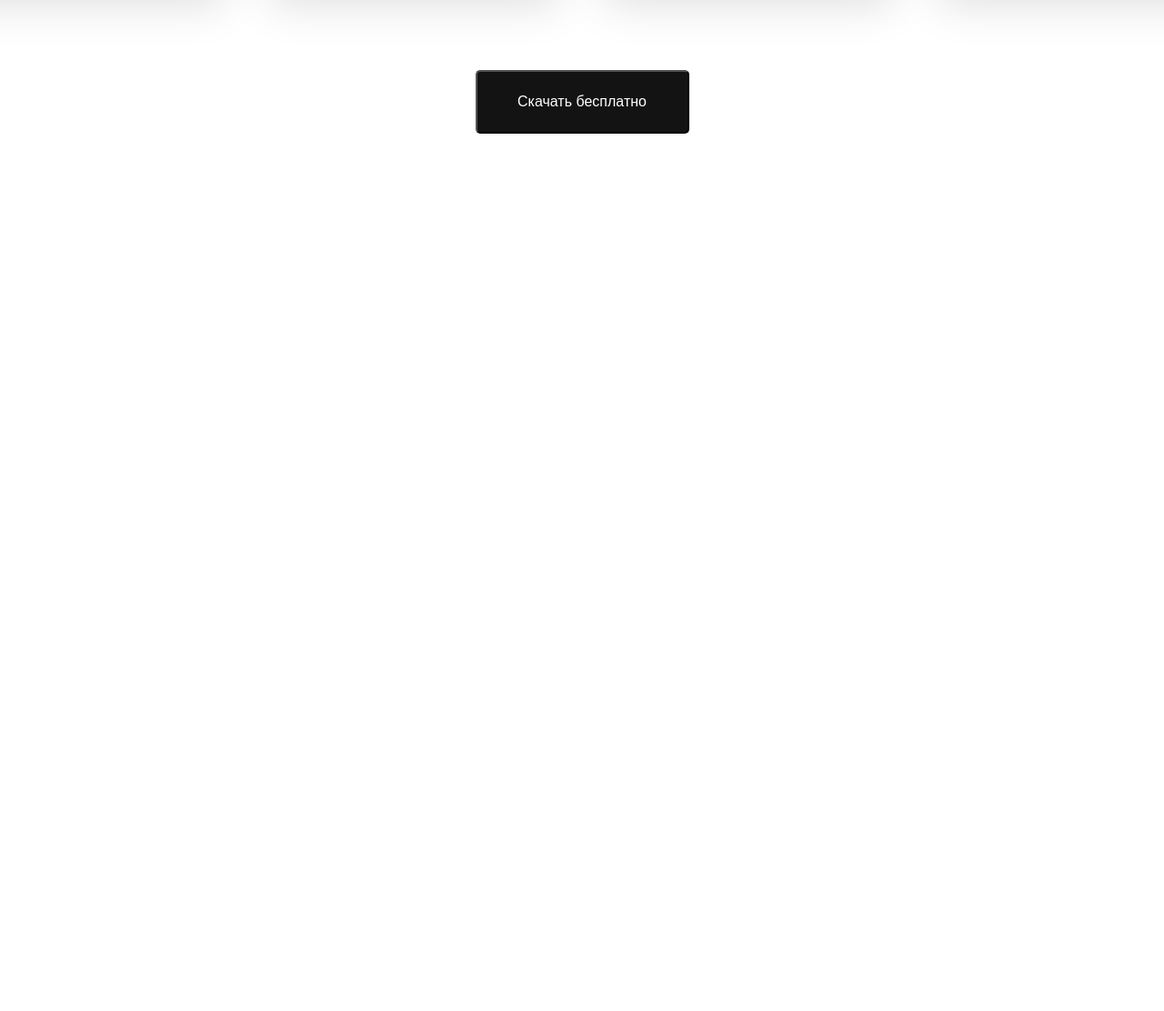
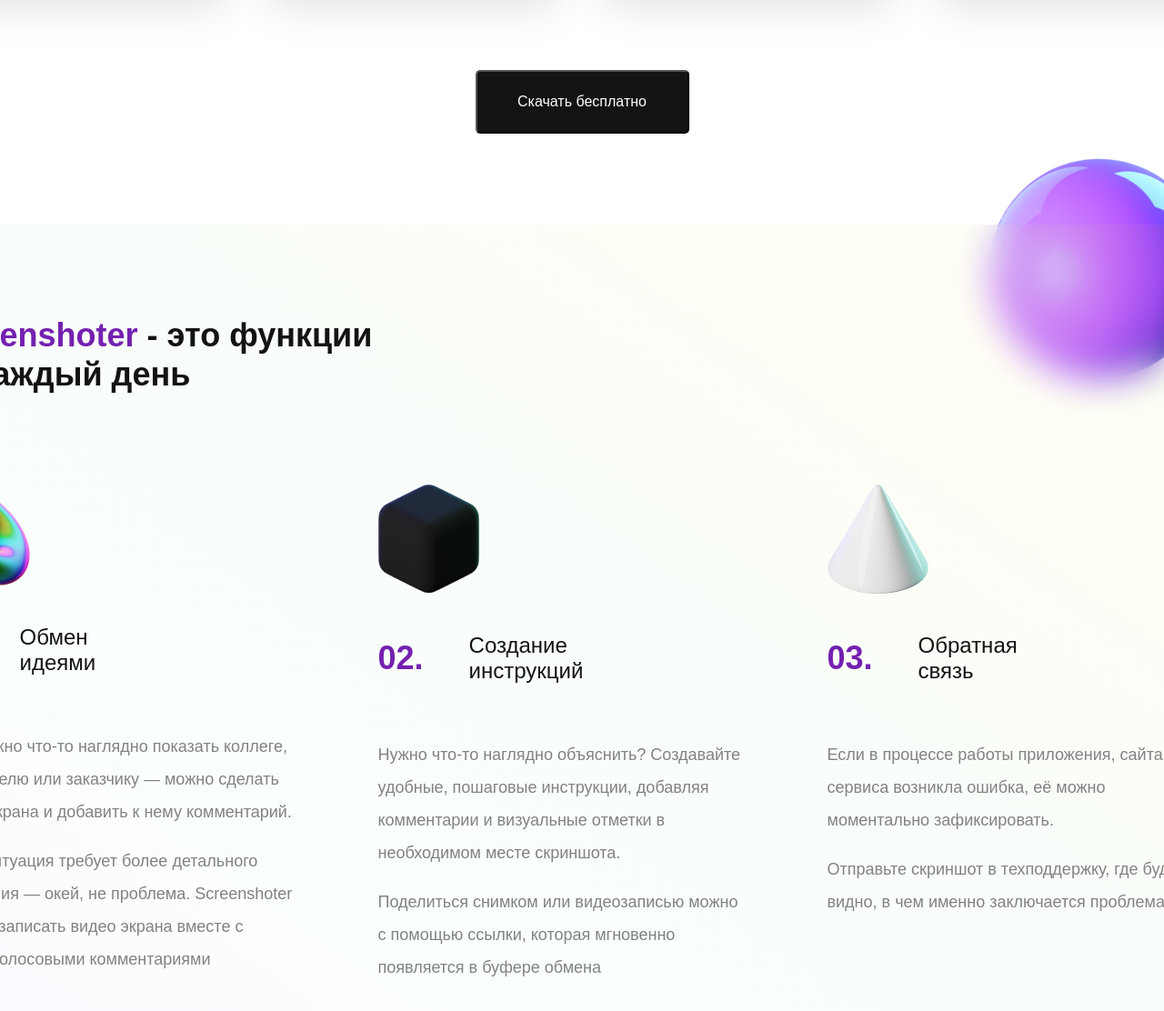
Before and after one commit to liudmila-sorokina/Construction-company, a plain HTML site: page screenshooter/index.html in a window 1280 px wide. Shown: the part 5297-6409 px from the top of the page at 91% size. Before the commit the page ends 5552 px from the top, so only its background shows below. Drawn offline with Linux system fonts and the light colour scheme.

Commit message:
Adds function section

```diff
--- a/screenshooter/css/style.css
+++ b/screenshooter/css/style.css
@@ -498,3 +498,119 @@ ul {
 .meet-screenshot__information--width {
   width: 200px;
 }
+
+.functions {
+  position: relative;
+  padding: 100px 240px 60px 200px;
+  font-family: 'Rubik', sans-serif;
+  font-style: normal;
+  color: #828282;
+}
+
+.functions::after {
+  position: absolute;
+  top: 0;
+  left: 0;
+  content: "";
+  width: 1808px;
+  height: 1300px;
+  backdrop-filter: blur(20px);
+  background: linear-gradient(35deg, rgba(255, 89, 248, 0.04) 0%,
+      rgba(174, 114, 255, 0.04) 19.79%,
+      rgba(144, 233, 237, 0.04) 40.62%,
+      rgba(92, 209, 103, 0.04) 61.98%,
+      rgba(255, 238, 0, 0.04) 82.53%);
+  border-radius: 70px;
+  z-index: 2;
+}
+
+.functions__decoration-sphere {
+  position: absolute;
+  top: -100px;
+  right: 202px;
+  z-index: 1;
+
+}
+
+.functions__decoration-left-cylinder {
+  position: absolute;
+  top: 305px;
+  left: -50px;
+  z-index: 1;
+
+}
+
+.functions__decoration-right-cylinder {
+  position: absolute;
+  top: 745px;
+  right: -50px;
+  z-index: 1;
+
+}
+
+.functions__title {
+  position: relative;
+  width: 515px;
+  margin-top: 0;
+  font-weight: 700;
+  font-size: 36px;
+  line-height: 43px;
+  color: #131313;
+  z-index: 3;
+}
+
+.functions__title-decorated {
+  color: #7421B0;
+}
+
+.functions__list {
+  position: relative;
+  display: flex;
+  justify-content: space-around;
+  margin-top: 100px;
+  z-index: 3;
+}
+
+.functions__img {
+  width: 111px;
+  height: 120px;
+}
+
+.functions__img--small-height {
+  height: 111px;
+}
+
+.functions__item {
+  width: 409px;
+  margin-right: 85px;
+  padding-bottom: 200px;
+}
+
+.functions__item:last-child {
+  margin-right: 0;
+}
+
+.functions__subtitle {
+  display: flex;
+  align-items: center;
+  margin-bottom: 60px;
+  margin-top: 39px;
+  font-weight: 500;
+  font-size: 24px;
+  line-height: 28px;
+  color: #131313;
+}
+
+.functions__number {
+  margin-right: 50px;
+  color: #7421B0;
+  font-weight: 700;
+  font-size: 36px;
+  line-height: 43px;
+}
+
+.functions__description {
+  font-weight: 400;
+  font-size: 18px;
+  line-height: 200%;
+}
--- a/screenshooter/index.html
+++ b/screenshooter/index.html
@@ -216,6 +216,65 @@
       </ul>
       <button class="opportunities__button">Скачать бесплатно</button>
     </section>
+    <section class="functions">
+      <img class="functions__decoration-sphere" src="./Sphere-Purple-Glossy.png" alt="sphere">
+      <img class="functions__decoration-left-cylinder" alt="cylinder" src="./Cylinder-White-Glossy.png">
+      <img class="functions__decoration-right-cylinder" src="./Cylinder-White-Glossy-one.png" alt="cylinder">
+      <h2 class="functions__title">
+        <span class="functions__title-decorated">Screenshoter </span>
+        - это функции на каждый день
+      </h2>
+      <ul class="functions__list">
+        <li class="functions__item">
+          <img class="functions__img functions__img--small-height" src="./SuperToroid-Iridescent.png" alt="toroid">
+          <h3 class="functions__subtitle">
+            <div class="functions__number">01.</div>
+            <div>Обмен <br>
+              идеями</div>
+          </h3>
+          <p class="functions__description">Когда нужно что-то наглядно показать коллеге, исполнителю или заказчику —
+            можно сделать снимок экрана и добавить к нему комментарий.
+
+          </p>
+          <p class="functions__description">А если ситуация требует более детального объяснения — окей, не проблема.
+            Screenshoter поможет записать видео экрана вместе с вашими голосовыми комментариями
+
+          </p>
+        </li>
+        <li class="functions__item">
+          <img class="functions__img" src="./RoundCube-Black-Matte.png" alt="cube">
+          <h3 class="functions__subtitle">
+            <div class="functions__number">02.</div>
+            <div>Создание <br>
+              инструкций</div>
+          </h3>
+          <p class="functions__description">Нужно что-то наглядно объяснить? Создавайте удобные, пошаговые инструкции,
+            добавляя комментарии и визуальные отметки в необходимом месте скриншота.
+
+          </p>
+          <p class="functions__description">Поделиться снимком или видеозаписью можно с помощью ссылки, которая
+            мгновенно появляется в буфере обмена
+
+          </p>
+        </li>
+        <li class="functions__item">
+          <img class="functions__img" src="./Cone-White-Glossy.png" alt="cone">
+          <h3 class="functions__subtitle">
+            <div class="functions__number">03.</div>
+            <div>Обратная <br>
+              связь</div>
+          </h3>
+          <p class="functions__description">Если в процессе работы приложения, сайта или сервиса возникла ошибка, её
+            можно моментально зафиксировать.
+
+          </p>
+          <p class="functions__description">Отправьте скриншот в техподдержку, где будет видно, в чем именно заключается
+            проблема
+
+          </p>
+        </li>
+      </ul>
+    </section>
   </main>
 </body>
 
```
Also changed, not shown: screenshooter/Cone-White-Glossy.png (added), screenshooter/Cylinder-White-Glossy-one.png (added), screenshooter/Cylinder-White-Glossy.png (added), screenshooter/RoundCube-Black-Matte.png (added), screenshooter/Sphere-Purple-Glossy.png (added), screenshooter/SuperToroid-Iridescent.png (added).
